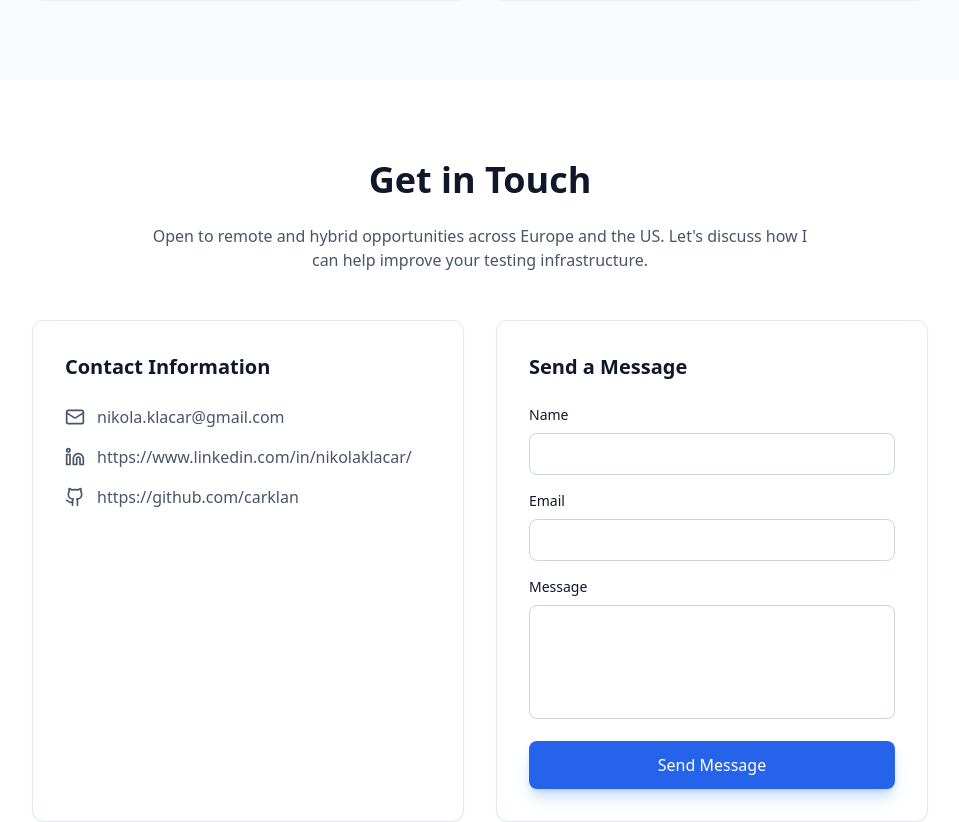
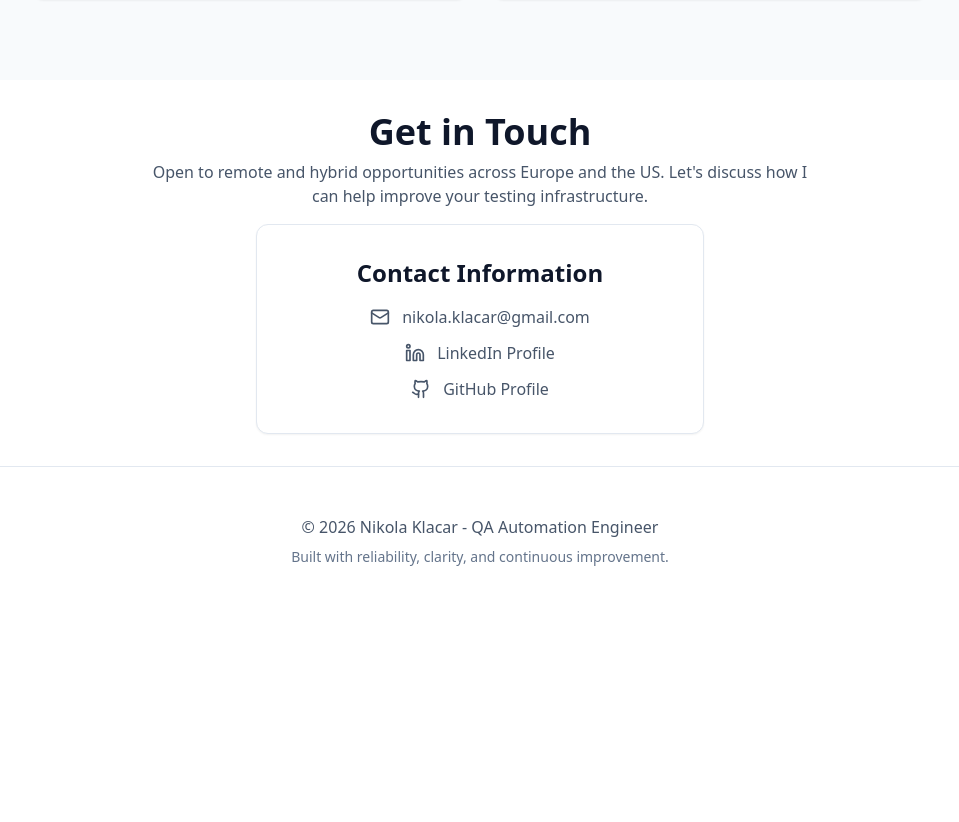
Before and after one commit to CarklaN/nikola-klacar-portfolio, a React (Vite) app: page / in a window 1280 px wide. Shown: the part 4110-4932 px from the top of the page, without its empty margins (160-1119 px from the left). After the commit the page ends 4725 px from the top, so only its background shows below. Built offline with nearby package versions, Linux system fonts and the light colour scheme.

Commit message:
remove and fix

```diff
--- a/src/App.tsx
+++ b/src/App.tsx
@@ -115,7 +115,7 @@ function App() {
 
           <div className="relative max-w-6xl mx-auto text-center">
             {/* <div className="inline-flex items-center gap-2 px-4 py-2 rounded-full bg-blue-50 dark:bg-blue-950/30 border border-blue-200 dark:border-blue-800 text-blue-700 dark:text-blue-300 text-sm font-medium mb-6"> */}
-              {/* <CheckCircle2 size={16} />
+            {/* <CheckCircle2 size={16} />
               Open to Remote Opportunities
             </div> */}
 
@@ -221,7 +221,7 @@ function App() {
                     <li className="flex items-start gap-2">
                       <CheckCircle2 size={18} className="mt-0.5 text-blue-600 flex-shrink-0" />
                       <span>
-                      Validated E2E data flow and performed data integrity checks on Elasticsearch and Redshift
+                        Validated E2E data flow and performed data integrity checks on Elasticsearch and Redshift
                       </span>
                     </li>
                     <li className="flex items-start gap-2">
@@ -517,99 +517,60 @@ function App() {
             </div>
           </div>
         </section>
-
-        <section id="contact" className="py-20 px-4 sm:px-6 lg:px-8">
-          <div className="max-w-4xl mx-auto">
-            <h2 className="text-3xl sm:text-4xl font-bold mb-6 text-center">Get in Touch</h2>
-            <p className="text-center text-slate-600 dark:text-slate-400 mb-12 max-w-2xl mx-auto">
+        <section
+          id="contact"
+          className="min-h-screen lg:min-h-0 flex flex-col px-4 sm:px-6 lg:px-8 pb-12 lg:pb-8"
+        >
+          {/* Header */}
+          <div className="max-w-4xl mx-auto pt-12 lg:pt-8 text-center">
+            <h2 className="text-3xl sm:text-4xl font-bold mb-3 lg:mb-2">
+              Get in Touch
+            </h2>
+            <p className="text-slate-600 dark:text-slate-400 mb-6 lg:mb-4 max-w-2xl mx-auto">
               Open to remote and hybrid opportunities across Europe and the US. Let's discuss how I can help improve your testing infrastructure.
             </p>
+          </div>
 
-            <div className="grid md:grid-cols-2 gap-8">
-              <div className="bg-white dark:bg-slate-800 rounded-xl p-8 shadow-sm border border-slate-200 dark:border-slate-700">
-                <h3 className="text-xl font-bold mb-6">Contact Information</h3>
-                <div className="space-y-4">
+          {/* Contact box */}
+          <div className="flex flex-1 lg:flex-none items-center justify-center">
+            <div className="max-w-md w-full">
+              <div className="bg-white dark:bg-slate-800 rounded-xl p-6 lg:p-8 shadow-sm border border-slate-200 dark:border-slate-700 text-center">
+                <h3 className="text-2xl font-bold mb-4">Contact Information</h3>
+
+                <div className="space-y-3">
                   <a
-                    href="nikola.klacar@gmail.com"
-                    className="flex items-center gap-3 text-slate-600 dark:text-slate-300 hover:text-blue-600 dark:hover:text-blue-400 transition-colors"
+                    href="mailto:nikola.klacar@gmail.com"
+                    className="flex justify-center items-center gap-3 text-slate-600 dark:text-slate-300 hover:text-blue-600 dark:hover:text-blue-400 transition-colors"
                   >
                     <Mail size={20} />
                     <span>nikola.klacar@gmail.com</span>
                   </a>
+
                   <a
                     href="https://www.linkedin.com/in/nikolaklacar/"
                     target="_blank"
                     rel="noopener noreferrer"
-                    className="flex items-center gap-3 text-slate-600 dark:text-slate-300 hover:text-blue-600 dark:hover:text-blue-400 transition-colors"
+                    className="flex justify-center items-center gap-3 text-slate-600 dark:text-slate-300 hover:text-blue-600 dark:hover:text-blue-400 transition-colors"
                   >
                     <Linkedin size={20} />
-                    <span>https://www.linkedin.com/in/nikolaklacar/</span>
+                    <span>LinkedIn Profile</span>
                   </a>
+
                   <a
                     href="https://github.com/carklan"
                     target="_blank"
                     rel="noopener noreferrer"
-                    className="flex items-center gap-3 text-slate-600 dark:text-slate-300 hover:text-blue-600 dark:hover:text-blue-400 transition-colors"
+                    className="flex justify-center items-center gap-3 text-slate-600 dark:text-slate-300 hover:text-blue-600 dark:hover:text-blue-400 transition-colors"
                   >
                     <Github size={20} />
-                    <span>https://github.com/carklan</span>
+                    <span>GitHub Profile</span>
                   </a>
                 </div>
               </div>
-
-              <form onSubmit={handleSubmit} className="bg-white dark:bg-slate-800 rounded-xl p-8 shadow-sm border border-slate-200 dark:border-slate-700">
-                <h3 className="text-xl font-bold mb-6">Send a Message</h3>
-                <div className="space-y-4">
-                  <div>
-                    <label htmlFor="name" className="block text-sm font-medium mb-2">Name</label>
-                    <input
-                      type="text"
-                      id="name"
-                      value={formData.name}
-                      onChange={(e) => setFormData(prev => ({ ...prev, name: e.target.value }))}
-                      required
-                      className="w-full px-4 py-2 rounded-lg border border-slate-300 dark:border-slate-600 bg-white dark:bg-slate-900 focus:ring-2 focus:ring-blue-500 focus:border-transparent outline-none transition-shadow"
-                    />
-                  </div>
-                  <div>
-                    <label htmlFor="email" className="block text-sm font-medium mb-2">Email</label>
-                    <input
-                      type="email"
-                      id="email"
-                      value={formData.email}
-                      onChange={(e) => setFormData(prev => ({ ...prev, email: e.target.value }))}
-                      required
-                      className="w-full px-4 py-2 rounded-lg border border-slate-300 dark:border-slate-600 bg-white dark:bg-slate-900 focus:ring-2 focus:ring-blue-500 focus:border-transparent outline-none transition-shadow"
-                    />
-                  </div>
-                  <div>
-                    <label htmlFor="message" className="block text-sm font-medium mb-2">Message</label>
-                    <textarea
-                      id="message"
-                      value={formData.message}
-                      onChange={(e) => setFormData(prev => ({ ...prev, message: e.target.value }))}
-                      required
-                      rows={4}
-                      className="w-full px-4 py-2 rounded-lg border border-slate-300 dark:border-slate-600 bg-white dark:bg-slate-900 focus:ring-2 focus:ring-blue-500 focus:border-transparent outline-none transition-shadow resize-none"
-                    />
-                  </div>
-                  <button
-                    type="submit"
-                    className="w-full px-6 py-3 bg-blue-600 hover:bg-blue-700 text-white font-medium rounded-lg transition-colors shadow-lg shadow-blue-500/30"
-                  >
-                    Send Message
-                  </button>
-                  {formStatus === 'success' && (
-                    <div className="flex items-center gap-2 text-green-600 dark:text-green-400 text-sm">
-                      <CheckCircle2 size={16} />
-                      Message sent successfully!
-                    </div>
-                  )}
-                </div>
-              </form>
             </div>
           </div>
         </section>
+
       </main>
 
       <footer className="border-t border-slate-200 dark:border-slate-800 py-12 px-4 sm:px-6 lg:px-8">
```
Also changed, not shown: 5 other files (tests, documents, lock files or other folders).
